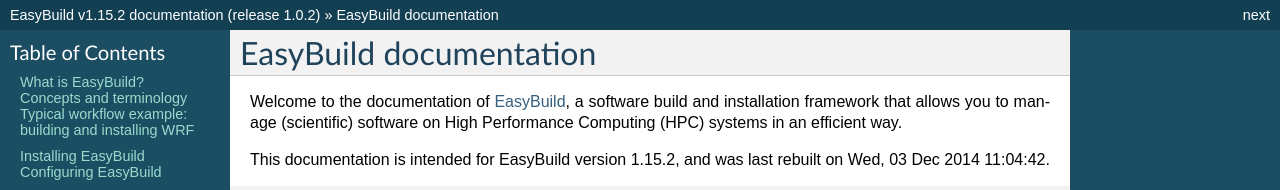
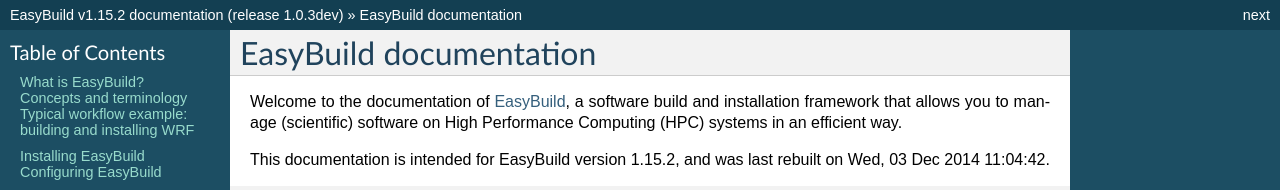
Before and after one commit to easybuilders/easybuild, a Sphinx documentation site: the page built from docs/index.rst, in a window 1280 px wide and 900 px high. Shown: the top 190 px of the window. Built offline with Sphinx 7.4.7, drawn with Linux system fonts in a browser that asks for light colours; some of the changed text lies outside the part shown.

Commit message:
bump version

```diff
--- a/docs/conf.py
+++ b/docs/conf.py
@@ -43,7 +43,7 @@
 # The short X.Y version.
 version = '1.15.2'  # this is meant to reference the version of EasyBuild
 # The full version, including alpha/beta/rc tags.
-release = '1.0.2'  # this is meant to reference the version of the documentation itself
+release = '1.0.3dev'  # this is meant to reference the version of the documentation itself
 
 # There are two options for replacing |today|: either, you set today to some
 # non-false value, then it is used:
```
